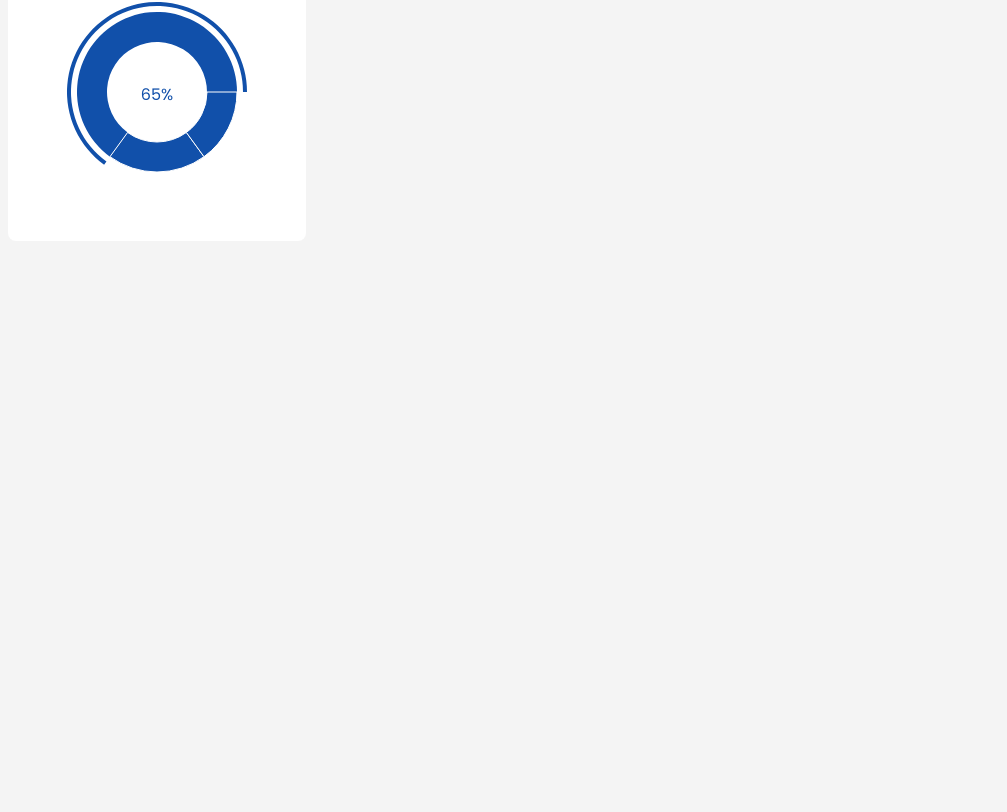
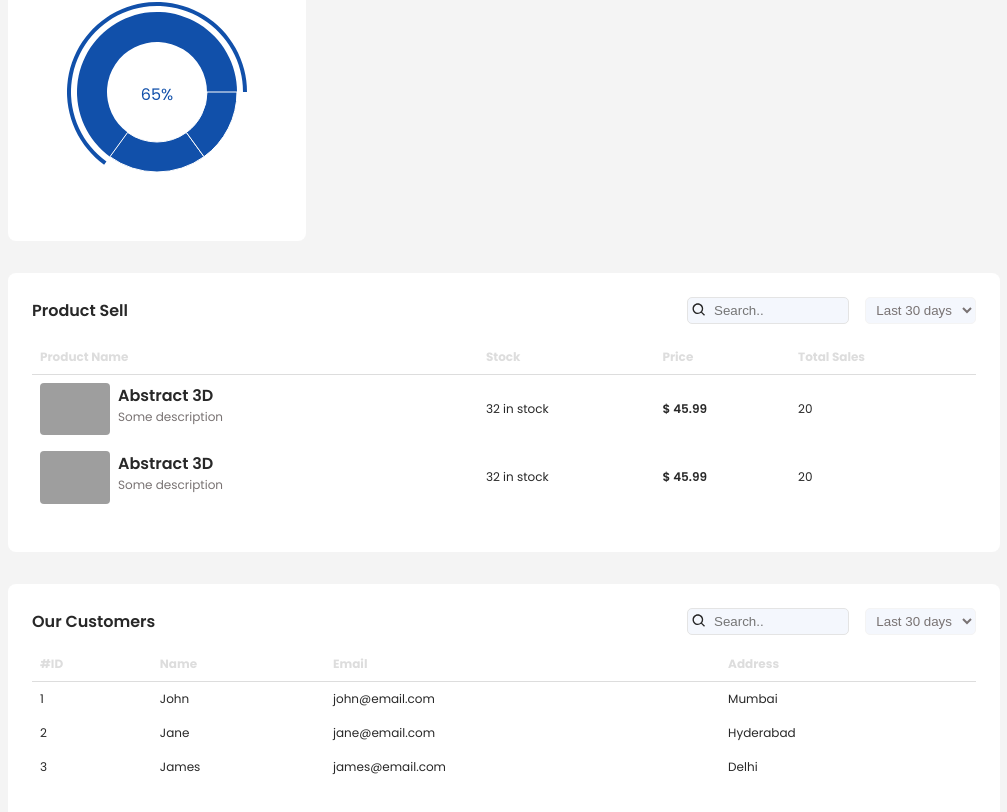
Before and after one commit to TariqueMasood/fitpeo, a React (Create React App) app: page / in a window 1280 px wide. Shown: the part 843-1655 px from the top of the page, without its empty margins (256-1263 px from the left). Before the commit the page ends 1140 px from the top, so only its background shows below. Built offline with nearby package versions, Linux system fonts and the light colour scheme; grey boxes are pictures that could not be loaded.

Commit message:
CSE-502: code update

```diff
--- a/package.json
+++ b/package.json
@@ -8,6 +8,7 @@
     "@testing-library/jest-dom": "^5.17.0",
     "@testing-library/react": "^13.4.0",
     "@testing-library/user-event": "^13.5.0",
+    "gh-pages": "^6.0.0",
     "react": "^18.2.0",
     "react-dom": "^18.2.0",
     "react-icons": "^4.11.0",
@@ -18,7 +19,7 @@
   },
   "scripts": {
     "predeploy": "npm run build",
-    "deploy": "gh-pages -d build",
+    "deploy": "gh-pages -b main -d build",
     "start": "react-scripts start",
     "build": "react-scripts build",
     "test": "react-scripts test",
@@ -41,8 +42,5 @@
       "last 1 firefox version",
       "last 1 safari version"
     ]
-  },
-  "devDependencies": {
-    "gh-pages": "^6.0.0"
   }
 }
--- a/src/pages/customers.jsx
+++ b/src/pages/customers.jsx
@@ -189,16 +189,3 @@ const tableHeaderCss = css`
   font-weight: 400;
   border-bottom: 1px solid ${theme.colors.coolGray500};
 `;
-
-const stockCss = css`
-  font-size: 12px;
-`;
-
-const priceCss = css`
-  font-size: 12px;
-  font-weight: 600;
-`;
-
-const totalSaleCss = css`
-  font-size: 12px;
-`;
--- a/src/pages/dashboard.jsx
+++ b/src/pages/dashboard.jsx
@@ -8,6 +8,8 @@ import theme from "../styles/theme";
 import OverviewChart from "../components/charts/overview-chart";
 import CustomerChart from "../components/charts/customer-chart";
 import DetailsCard from "../components/details-card";
+import Product from "./product";
+import Customers from "./customers";
 
 const Dashboard = () => {
   return (
@@ -30,6 +32,12 @@ const Dashboard = () => {
       <div css={chartContainer}>
         <OverviewChart />
         <CustomerChart />
+      </div>
+      <div css={productContainer}>
+        <Product />
+      </div>
+      <div>
+        <Customers />
       </div>
     </div>
   );
@@ -115,3 +123,7 @@ const cardContainer = css`
     justify-content: space-between;
   }
 `;
+
+const productContainer = css`
+  margin-bottom: 2em;
+`;
```
Also changed, not shown: 1 other file (tests, documents, lock files or other folders).
